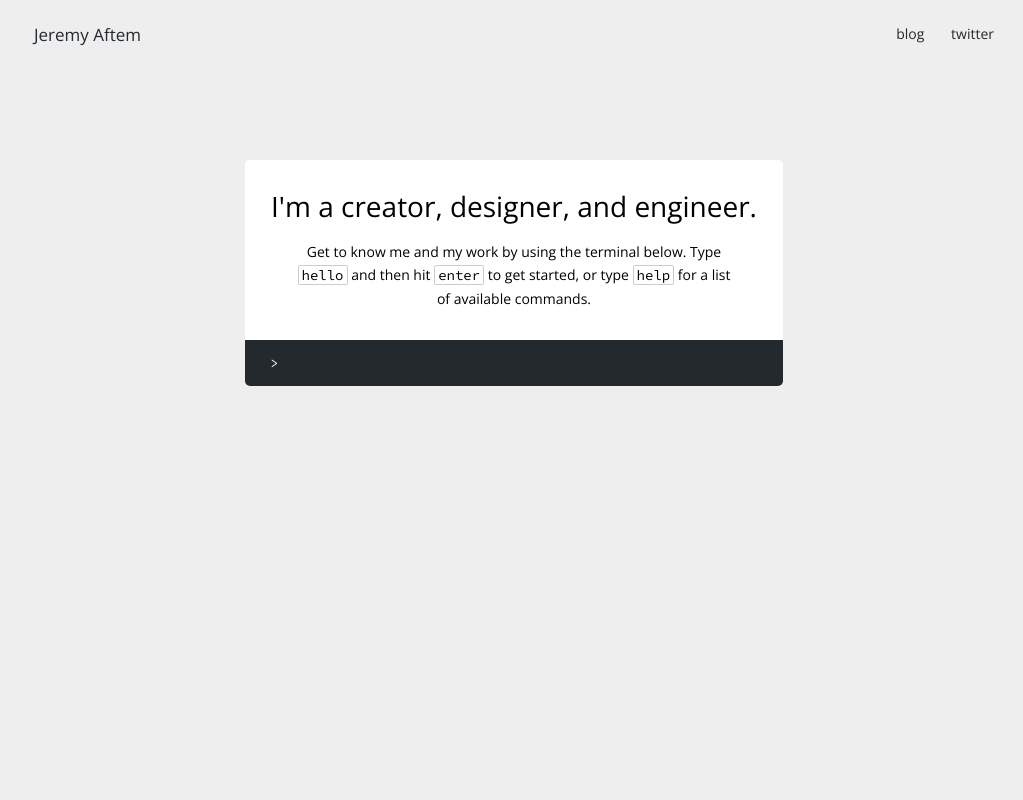
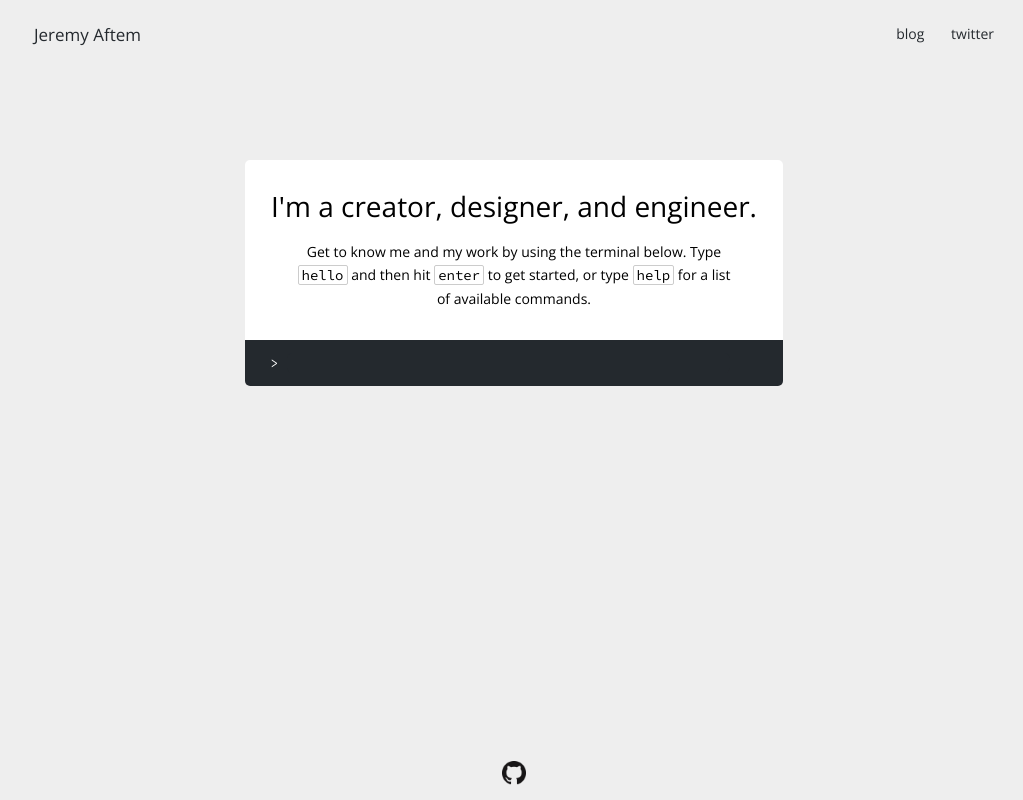
Before and after one commit to Jaftem/Personal-Website, a React (Create React App) app: page / in a window 1280 px wide. Shown: the whole page, without its empty margins (126-1149 px from the left). Built offline with nearby package versions, Linux system fonts and the light colour scheme.

Commit message:
Added github button and Google Analytics

```diff
--- a/package.json
+++ b/package.json
@@ -4,7 +4,8 @@
   "private": true,
   "dependencies": {
     "react": "^15.5.4",
-    "react-dom": "^15.5.4"
+    "react-dom": "^15.5.4",
+    "react-ga": "^2.2.0"
   },
   "devDependencies": {
     "react-scripts": "1.0.7"
--- a/src/App.css
+++ b/src/App.css
@@ -17,6 +17,23 @@
   width: 100vw;
 }
 
+.app-footer {
+  position: absolute;
+  height: 24px;
+  width:24px;
+  color: #24292E;
+  bottom: 0;
+  left: 0;
+  right: 0;
+  margin: 0 auto;
+  padding-bottom: 15px;
+}
+
+.github {
+  width: 24px;
+  height:24px;
+}
+
 .app-header {
   margin: 0 auto;
   width: 75vw;
@@ -31,6 +48,7 @@
 
 .buffer-space {
   height: 5vh;
+  margin: 0 auto;
 }
 
 .app-body {
--- a/src/App.js
+++ b/src/App.js
@@ -1,4 +1,5 @@
 import React, { Component } from 'react';
+import ReactGA from 'react-ga';
 import ReactDOM from 'react-dom';
 import logo from './logo.svg';
 import './App.css';
@@ -9,6 +10,9 @@ class App extends Component {
   constructor(props) {
     super(props);
     document.title = 'Jeremy Aftem'
+
+    ReactGA.initialize('UA-104170423-1');
+    ReactGA.pageview(window.location.pathname);
   }
   onChangeHandler() {
     const node = ReactDOM.findDOMNode(this.messagesEnd);
@@ -19,7 +23,6 @@ class App extends Component {
   }
   render() {
     return (
-
       <div className="app-container">
         <div className="app-header">
          <div className="nav">Jeremy Aftem</div>
@@ -40,6 +43,10 @@ class App extends Component {
         <div className="buffer-space"/>
                <div style={{ float:"left", clear: "both" }}
              ref={(el) => { this.messagesEnd = el; }} />
+
+             <div className="app-footer">
+               <a href="http://www.github.com/Jaftem/Personal-Website"><img className="github" src={require('./github.png')} alt={"Check out this website's code on my Github!"}/></a>
+             </div>
       </div>
     );
   }
```
Also changed, not shown: src/github.png (added).
